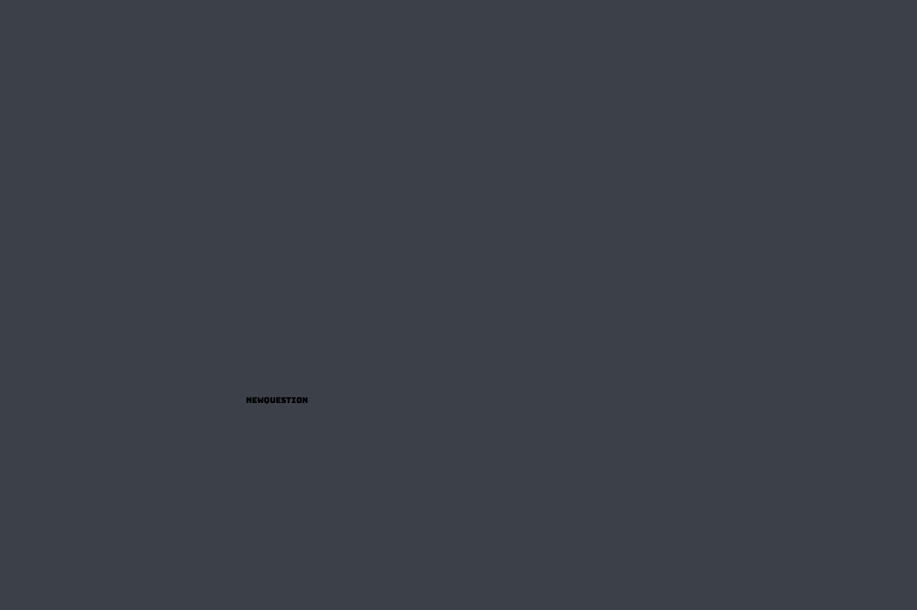
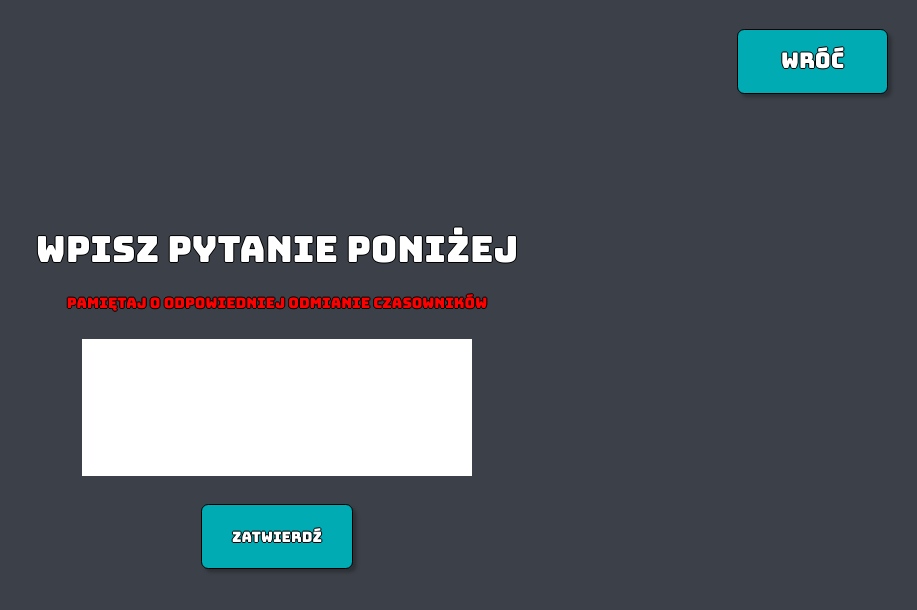
Before and after one commit to DanexQ/would-you-rather, a React (Vite) app: page /new-question in a window 1280 px wide. Shown: the top 610 px of the page, without its empty margins (363-1280 px from the left). Built offline with nearby package versions, Linux system fonts and the light colour scheme; no server answers; the database is empty.

Commit message:
Update
- more functionality,
- form for adding new words,

```diff
--- a/src/App.tsx
+++ b/src/App.tsx
@@ -22,5 +22,9 @@ const SAppContainer = styled.div`
   display: flex;
   align-items: center;
   justify-content: center;
-  background-color: #3c4048;
+
+  @media only screen and (max-width: 576px) {
+    height: 100%;
+    padding: 3rem 0;
+  }
 `;
--- a/src/components/Button.tsx
+++ b/src/components/Button.tsx
@@ -5,11 +5,17 @@ interface ButtonProps {
   place: "mid" | "right" | "left";
   smallFont: boolean;
   onClick?: () => void;
+  type?: "submit";
 }
 
-const Button = ({ text, place, smallFont, onClick }: ButtonProps) => {
+const Button = ({ text, place, smallFont, onClick, type }: ButtonProps) => {
   return (
-    <SButton place={place} smallFont={smallFont} onClick={onClick}>
+    <SButton
+      type={!!type ? type : "button"}
+      place={place}
+      smallFont={smallFont}
+      onClick={onClick}
+    >
       {text}
     </SButton>
   );
@@ -37,10 +43,19 @@ const SButton = styled.button<{ place: string; smallFont: boolean }>`
     top: 4rem;
     ${place}:4rem;
 
-    @media only screen and (max-width: 540px) {
-        display: none;
-    }
+
     `}
+
+  @media only screen and (max-width: 576px) {
+    width: 21rem;
+    height: 15rem;
+    font-size: 2.5rem;
+    display: inline-block;
+    top: 0rem;
+    right: 0rem;
+    left: 0rem;
+    position: relative;
+  }
 
   &:hover {
     filter: brightness(0.9);
--- a/src/components/Card.tsx
+++ b/src/components/Card.tsx
@@ -1,19 +1,36 @@
-import React from "react";
-import styled from "styled-components";
+import { useContext } from "react";
+import styled, { keyframes } from "styled-components";
+import { CardsContext } from "../context/CardsContext";
 
 interface CardProps {
   question: string;
+  onClick: () => void;
 }
 
-const Card = ({ question }: CardProps) => {
+const Card = ({ question, onClick }: CardProps) => {
+  const { state } = useContext(CardsContext);
   return (
-    <SCardContainer>
-      <SQuestion>{question}</SQuestion>
+    <SCardContainer onClick={onClick}>
+      <SQuestion>{!state.noMore ? question : "Nima kart"}</SQuestion>
     </SCardContainer>
   );
 };
 
 export default Card;
+
+const animateRainbow = keyframes`
+  0%{
+    filter: brightness(100%);
+  }
+
+  50% {
+    filter: brightness(80%);
+  }
+
+  100%{
+    filter: brightness(100%);
+  }
+`;
 
 const SCardContainer = styled.div`
   width: 35rem;
@@ -29,8 +46,20 @@ const SCardContainer = styled.div`
   border: 1px solid black;
   box-shadow: 0.5rem 0.5rem 1rem rgba(0, 0, 0, 0.25);
   padding: 3rem;
+  cursor: pointer;
+  transition: all 0.2s;
+  background-size: 1800%;
+  overflowY: auto:
+  word-break: break-all;
+  word-wrap: break-word;
 
-  @media only screen and (max-width: );
+  &:hover {
+    animation: ${animateRainbow} 0.75s ease-in infinite;
+  }
+
+  &:active {
+    transform: translateY(5px);
+  }
 `;
 
 const SQuestion = styled.span`
--- a/src/index.css
+++ b/src/index.css
@@ -19,7 +19,7 @@ html {
 
 @media screen and (max-width: 1440px) {
   html {
-    font-size: 50%;
+    font-size: 45%;
   }
 }
 
@@ -31,7 +31,7 @@ html {
 
 @media only screen and (max-width: 768px) {
   html {
-    font-size: 25%;
+    font-size: 30%;
   }
 }
 
@@ -51,6 +51,11 @@ section {
 }
 body {
   line-height: 1;
+  background-color: #3c4048;
+  display: flex;
+  align-items: center;
+  justify-content: center;
+  overflow: hidden;
 }
 ol,
 ul {
--- a/src/main.tsx
+++ b/src/main.tsx
@@ -3,11 +3,14 @@ import ReactDOM from "react-dom/client";
 import App from "./App";
 import "./index.css";
 import { BrowserRouter } from "react-router-dom";
+import { CardsContextProvider } from "./context/CardsContext";
 
 ReactDOM.createRoot(document.getElementById("root") as HTMLElement).render(
   <React.StrictMode>
-    <BrowserRouter>
-      <App />
-    </BrowserRouter>
+    <CardsContextProvider>
+      <BrowserRouter>
+        <App />
+      </BrowserRouter>
+    </CardsContextProvider>
   </React.StrictMode>
 );
--- a/src/pages/Game.tsx
+++ b/src/pages/Game.tsx
@@ -1,20 +1,20 @@
 import styled from "styled-components";
 import Button from "../components/Button";
 import Card from "../components/Card";
-import { db } from "../firebase";
-import { collection, doc, setDoc } from "firebase/firestore";
+import { useContext } from "react";
+import { CardsContext } from "../context/CardsContext";
+import { useNavigate } from "react-router-dom";
 
 const Game = () => {
-  const handleAddQuestion = async () => {
-    const questionRef = doc(collection(db, "questions"));
-    try {
-      await setDoc(questionRef, {
-        id: questionRef.id,
-        question: "last test",
-      });
-    } catch (err) {
-      console.log(err);
-    }
+  const { state, dispatch } = useContext(CardsContext);
+  const navigate = useNavigate();
+
+  const handleDrawCards = () => {
+    !state.noMore && dispatch({ type: "DRAW_CARDS" });
+  };
+
+  const handleGoToAddQuestion = () => {
+    navigate("/new-question");
   };
 
   return (
@@ -29,17 +29,34 @@ const Game = () => {
         </SDescription>
       </STitleContainer>
       <SCardsContainer>
-        <Card question="Nigdy więcej nie zobaczyć słońca" />
+        <Card
+          question={
+            !!state.currentQuestions ? state.currentQuestions[0].question : ""
+          }
+          onClick={handleDrawCards}
+        />
         <SOr>lub</SOr>
-        <Card question="żyć bez jakiejkolwiek muzyki do końca życia" />
+        <Card
+          question={
+            !!state.currentQuestions ? state.currentQuestions[1].question : ""
+          }
+          onClick={handleDrawCards}
+        />
       </SCardsContainer>
-      <Button text="Wylosuj nowe karty" place="left" smallFont={true} />
-      <Button
-        text="Dodaj swoją kartę"
-        place="right"
-        smallFont={true}
-        onClick={handleAddQuestion}
-      />
+      <SButtonsContainer>
+        <Button
+          text="Wylosuj nowe karty"
+          place="left"
+          smallFont={true}
+          onClick={handleDrawCards}
+        />
+        <Button
+          text="Dodaj swoją kartę"
+          place="right"
+          smallFont={true}
+          onClick={handleGoToAddQuestion}
+        />
+      </SButtonsContainer>
     </SGameContainer>
   );
 };
@@ -52,12 +69,8 @@ const SGameContainer = styled.div`
   display: flex;
   align-items: center;
   justify-content: center;
-  gap: 4rem;
+  gap: 6rem;
   flex-direction: column;
-
-  @media only screen and (max-width: 540px) {
-    gap: 6rem;
-  }
 `;
 
 const STitleContainer = styled.div`
@@ -67,11 +80,7 @@ const STitleContainer = styled.div`
   justify-content: center;
   gap: 5rem;
 
-  @media only screen and (max-width: 1000px) {
-    margin-top: 15rem;
-  }
-
-  @media only screen and (max-width: 540px) {
+  @media only screen and (max-width: 576px) {
     margin-top: 5rem;
   }
 `;
@@ -80,6 +89,7 @@ const SDescription = styled.span`
   color: white;
   font-size: 2.4rem;
   text-shadow: -1px 0 black, 0 1px black, 1px 0 black, 0 -1px black;
+  text-align: center;
 `;
 
 const STitle = styled.div`
@@ -111,7 +121,7 @@ const SCardsContainer = styled.div`
   @media only screen and (max-width: 1400px) {
     gap: 5rem;
   }
-  @media only screen and (max-width: 540px) {
+  @media only screen and (max-width: 576px ) {
     flex-direction: column;
     gap 3rem;
   }
@@ -124,3 +134,10 @@ const SOr = styled.span`
   transform: rotate(-5deg);
   align-self: center;
 `;
+
+export const SButtonsContainer = styled.div`
+  @media only screen and (max-width: 576px) {
+    display: flex;
+    gap: 4rem;
+  }
+`;
--- a/src/pages/NewQuestion.tsx
+++ b/src/pages/NewQuestion.tsx
@@ -1,7 +1,105 @@
-import React from "react";
+import { collection, doc, setDoc } from "firebase/firestore";
+import React, { useState } from "react";
+import { useNavigate } from "react-router-dom";
+import styled from "styled-components";
+import Button from "../components/Button";
+import { db } from "../firebase";
+import { SButtonsContainer } from "../pages/Game";
 
 const NewQuestion = () => {
-  return <div>NewQuestion</div>;
+  const navigate = useNavigate();
+  const [question, setQuestion] = useState<string>();
+  const [error, setError] = useState<string>();
+
+  const handleGoBack = () => {
+    navigate("/");
+  };
+
+  const handleChange = (e: React.ChangeEvent<HTMLTextAreaElement>) => {
+    setQuestion(e.target.value);
+  };
+
+  const handleSubmit = async (e: React.FormEvent) => {
+    e.preventDefault();
+    setQuestion("");
+    const questionRef = doc(collection(db, "questions"));
+
+    try {
+      !!question &&
+        (await setDoc(questionRef, {
+          id: questionRef.id,
+          question: question.trim(),
+        }));
+    } catch (err) {
+      const er = err as Error;
+      setError(er.message);
+    }
+  };
+
+  return (
+    <SForm onSubmit={handleSubmit}>
+      <label htmlFor="question">Wpisz pytanie poniżej</label>
+      <SSpan>pamiętaj o odpowiedniej odmianie czasowników</SSpan>
+      <SInput
+        id="question"
+        cols={20}
+        rows={5}
+        onChange={handleChange}
+        value={question}
+      />
+      <SButtonsContainer>
+        <Button type="submit" text="Zatwierdź" place="mid" smallFont={true} />
+        <Button
+          text="Wróć"
+          place="right"
+          smallFont={false}
+          onClick={handleGoBack}
+        />
+      </SButtonsContainer>
+      {!!error && error}
+    </SForm>
+  );
 };
 
 export default NewQuestion;
+
+const SForm = styled.form`
+  display: flex;
+  width: 100vw;
+  height: 100vh;
+  justify-content: center;
+  align-items: center;
+  flex-direction: column;
+  gap: 4rem;
+  color: white;
+  font-size: 5rem;
+  text-align: center;
+
+  label {
+    text-shadow: -1px 0 black, 0 1px black, 1px 0 black, 0 -1px black;
+    @media only screen and (max-width: 576px) {
+      font-size: 6rem;
+    }
+  }
+`;
+
+const SInput = styled.textarea`
+  font-size: 3rem;
+  text-align: center;
+  padding: 2rem;
+  resize: none;
+
+  &:focus {
+    outline: 2px solid #00abb3;
+  }
+`;
+
+const SSpan = styled.span`
+  font-size: 2rem;
+  color: red;
+  text-shadow: -1px 0 black, 0 1px black, 1px 0 black, 0 -1px black;
+
+  @media only screen and (max-width: 576px) {
+    font-size: 2.5rem;
+  }
+`;
--- a/src/reducers/CardsReducer.tsx
+++ b/src/reducers/CardsReducer.tsx
@@ -1,18 +1,51 @@
 import { CardType } from "../context/CardsContext";
 
-export type CardsReducerActions = {
-  type: "CHANGE_STATE";
-  payload: CardType[];
+export type CardsReducerActions =
+  | {
+      type: "CHANGE_STATE";
+      payload: CardType[];
+    }
+  | {
+      type: "CLEAR_STATE";
+    }
+  | {
+      type: "DRAW_CARDS";
+    };
+
+export type StateType = {
+  questions: CardType[];
+  currentQuestions: CardType[] | null;
+  noMore: boolean;
 };
 
-type state = {
-  questions: CardType[];
-  currentQuestions: CardType[];
-};
-
-export const CardsReducer = (state: state, action: CardsReducerActions) => {
+export const CardsReducer = (state: StateType, action: CardsReducerActions) => {
   switch (action.type) {
     case "CHANGE_STATE":
-      return { ...state, questions: { ...action.payload } };
+      return { ...state, questions: action.payload };
+    case "CLEAR_STATE":
+      return {
+        questions: [{ id: "", question: "" }],
+        currentQuestions: null,
+        noMore: false,
+      };
+    case "DRAW_CARDS":
+      if (state.questions.length <= 1) return { ...state, noMore: true };
+      let currentQuestions: CardType[] = [];
+      let updatedQuestions: CardType[] = state.questions;
+      for (let i = 0; i < 2; i++) {
+        let randomCard =
+          updatedQuestions[Math.floor(Math.random() * updatedQuestions.length)];
+        updatedQuestions = updatedQuestions.filter(
+          (question) => question.id !== randomCard.id
+        );
+        currentQuestions = [...currentQuestions, randomCard];
+      }
+      return {
+        questions: updatedQuestions,
+        currentQuestions: currentQuestions,
+        noMore: false,
+      };
+    default:
+      throw new Error();
   }
 };
--- a/vite.config.ts
+++ b/vite.config.ts
@@ -1,7 +1,10 @@
-import { defineConfig } from 'vite'
-import react from '@vitejs/plugin-react'
+import { defineConfig } from "vite";
+import react from "@vitejs/plugin-react";
 
 // https://vitejs.dev/config/
 export default defineConfig({
-  plugins: [react()]
-})
+  plugins: [react()],
+  build: {
+    chunkSizeWarningLimit: 1600,
+  },
+});
```
Also changed, not shown: src/context/CardsContext.tsx (+36 -6 lines).
